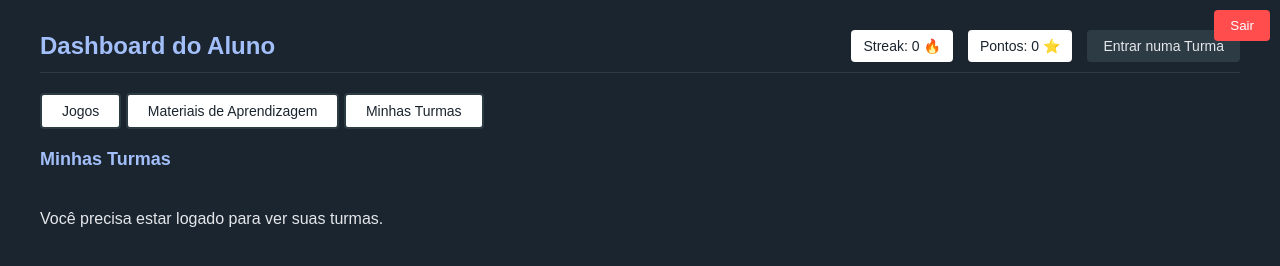
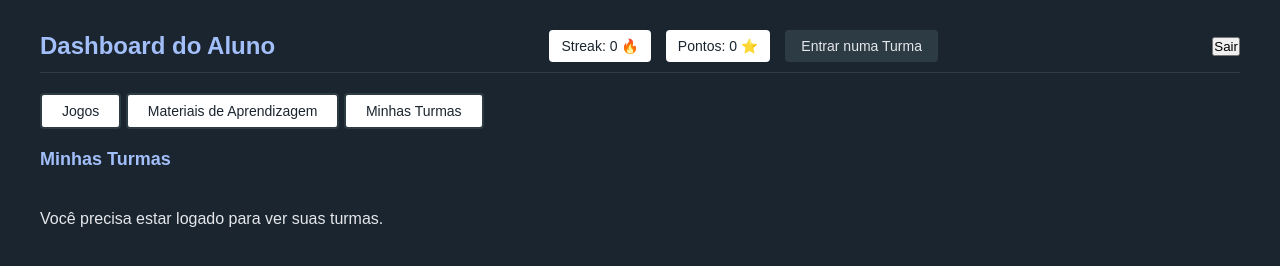
Before and after one commit to BIGGj23/Cibersecurity_project, a plain HTML site: page student_dashboard.html in a window 1280 px wide. Drawn offline with Linux system fonts and the light colour scheme; no server answers.

Commit message:
update 17/05

```diff
--- a/student_dashboard.html
+++ b/student_dashboard.html
@@ -5,28 +5,6 @@
     <meta name="viewport" content="width=device-width, initial-scale=1.0">
     <title>Dashboard do Aluno</title>
     <link rel="stylesheet" href="css/student_dashboard.css">
-    <style>
-        .error-message {
-            color: red;
-            font-size: 0.9rem;
-            margin-top: 5px;
-            display: none;
-        }
-        .logout-btn {
-            position: absolute;
-            top: 10px;
-            right: 10px;
-            padding: 8px 16px;
-            background-color: #ff4d4d;
-            color: white;
-            border: none;
-            border-radius: 4px;
-            cursor: pointer;
-        }
-        .logout-btn:hover {
-            background-color: #e60000;
-        }
-    </style>
 </head>
 <body>
     <div class="dashboard-container">
```
Also changed, not shown: teacher_dashboard.html (+1 -22 lines).
